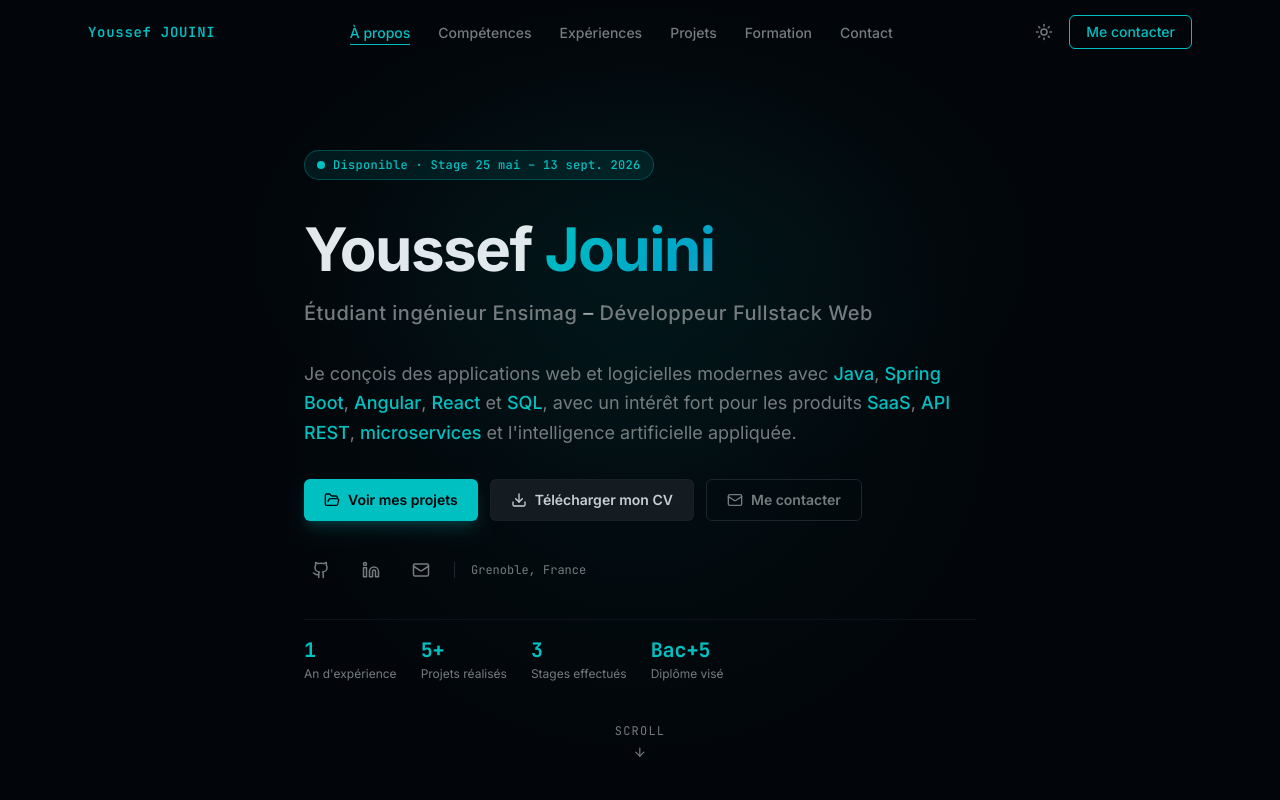
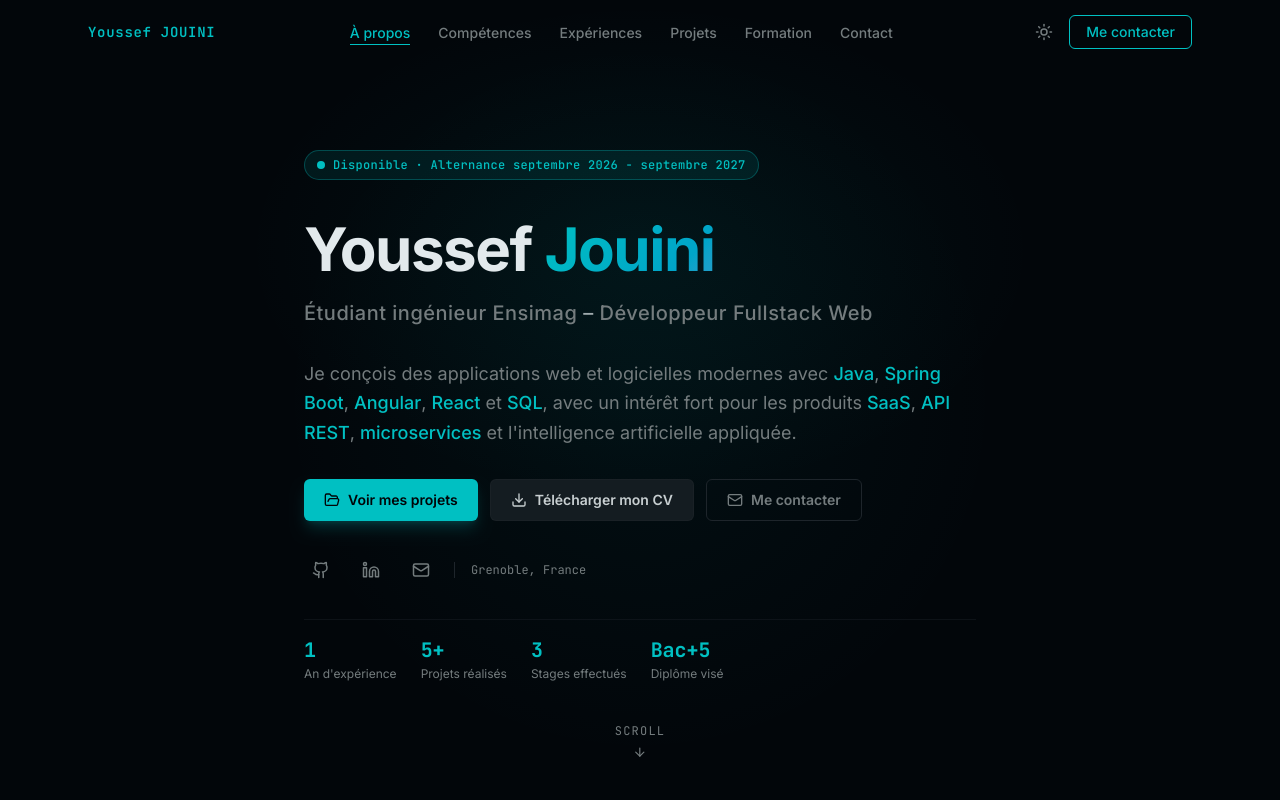
Before and after one commit to Youssef2josef/portfolio-youssef-29, a Next.js app: page / in a window 1280 px wide. Shown: the top 800 px of the page. Built offline with nearby package versions, Linux system fonts and the light colour scheme.

Commit message:
feat: update internship availability date range in Hero component

```diff
--- a/components/hero.tsx
+++ b/components/hero.tsx
@@ -60,7 +60,7 @@ export function Hero() {
               <span className="relative inline-flex rounded-full size-2 bg-primary" />
             </span>
             <span className="text-primary text-xs font-mono font-medium tracking-wide">
-              Disponible · Stage 25 mai – 13 sept. 2026
+              Disponible · Alternance septembre 2026 - septembre 2027
             </span>
           </div>
         </div>
```
